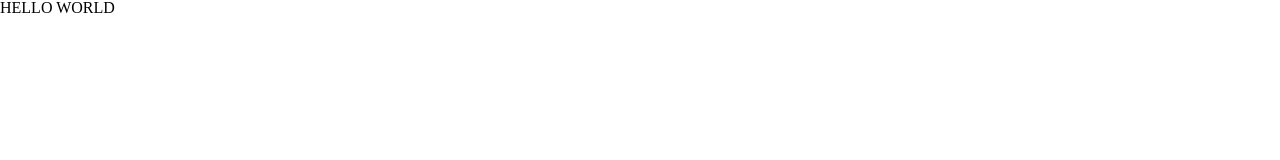
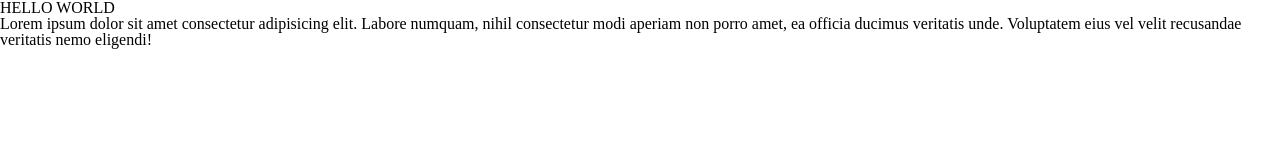
Before and after one commit to ninik12/lesson4-mentorship, a plain HTML site: page index.html in a window 1280 px wide. Drawn offline with Linux system fonts and the light colour scheme.

Commit message:
add description

```diff
--- a/index.html
+++ b/index.html
@@ -10,6 +10,7 @@
 <body>
     <section>
         <h2>HELLO WORLD</h2>
+        <p>Lorem ipsum dolor sit amet consectetur adipisicing elit. Labore numquam, nihil consectetur modi aperiam non porro amet, ea officia ducimus veritatis unde. Voluptatem eius vel velit recusandae veritatis nemo eligendi!</p>
     </section>
 
 </body>
```
